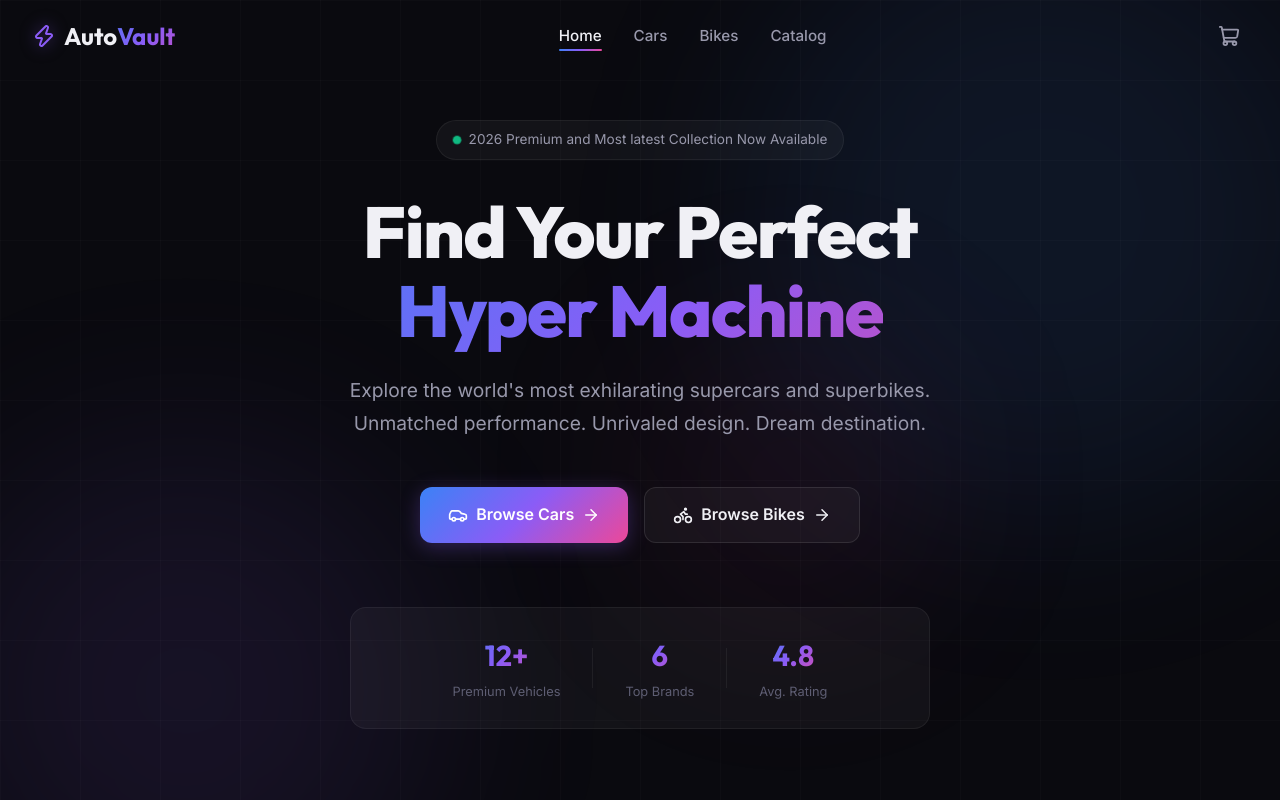
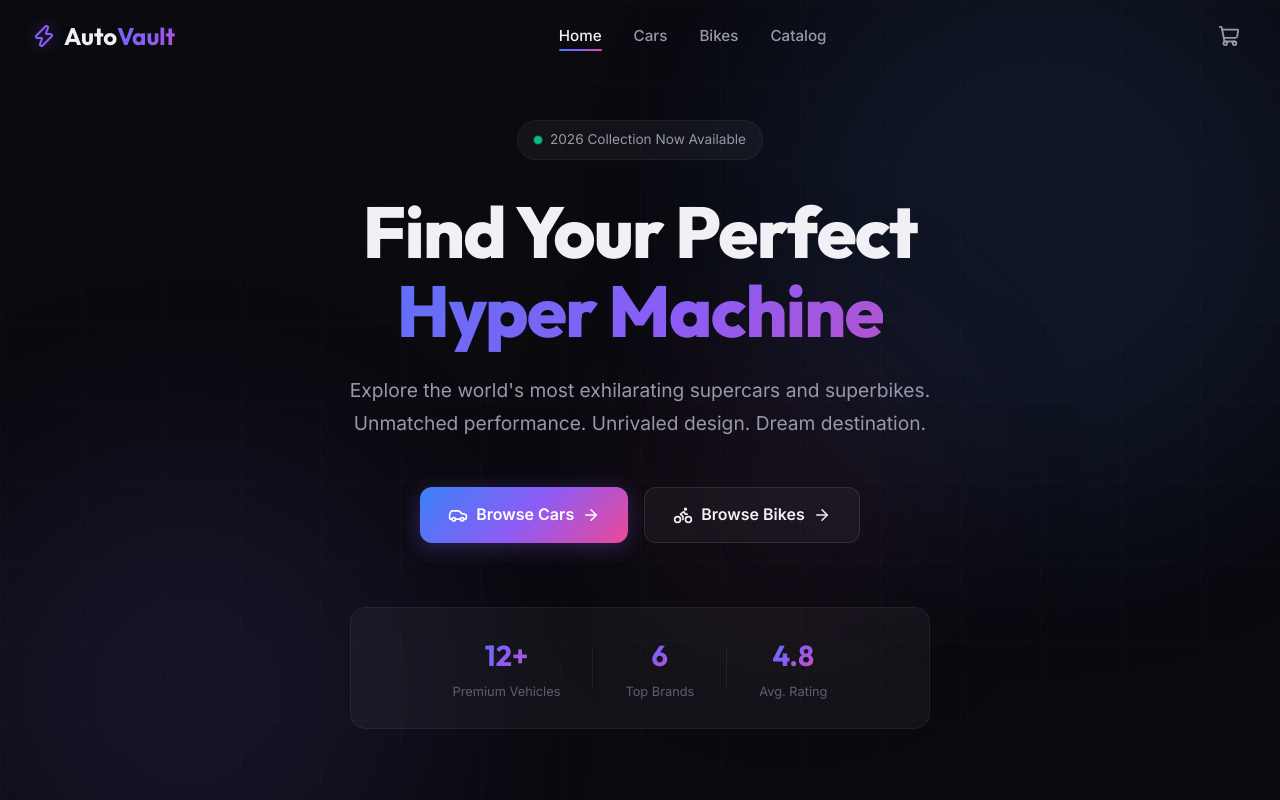
Before and after one commit to bhanureddy1906-alt/auto_frontend, a React (Vite) app: page / in a window 1280 px wide. Shown: the top 800 px of the page. Built offline with nearby package versions, Linux system fonts and the light colour scheme.

Commit message:
Update Hero.jsx

```diff
--- a/src/components/Hero.jsx
+++ b/src/components/Hero.jsx
@@ -14,7 +14,7 @@ export default function Hero() {
       <div className="hero__content animate-fade">
         <div className="hero__badge animate-slide-up">
           <span className="hero__badge-dot" />
-          <span>2026 Premium and Most latest Collection Now Available</span>
+          <span>2026  Collection Now Available</span>
         </div>
 
         <h1 className="hero__title">
```
